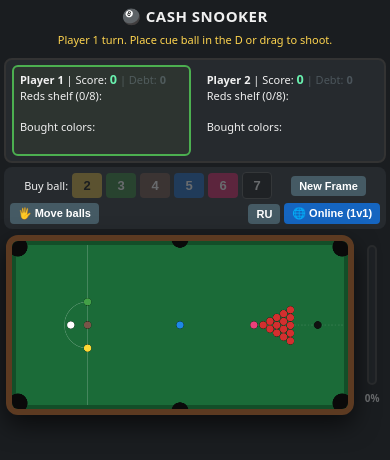
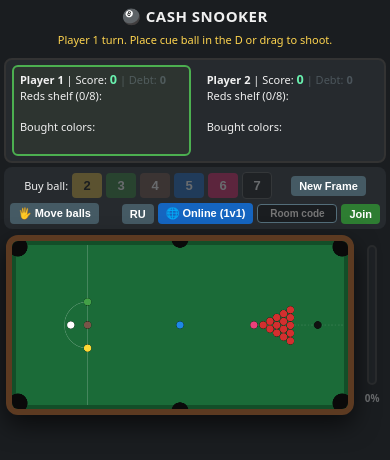
Before and after one commit to vokoramus/cash_snooker, a plain HTML site: page static/index.html in a window 390 px wide. Both pictures are taken after a click on the button "EN". Drawn offline with Linux system fonts and the light colour scheme.

Commit message:
кнопка присоединиться и ввод кода комнаты

```diff
--- a/static/i18n.js
+++ b/static/i18n.js
@@ -15,6 +15,8 @@ const I18N = {
     cancel: 'ОТМЕНА',
     newGame: 'Новая партия',
     moveBalls: '🖐 Двигать шары',
+    mpPlaceholder: 'Код комнаты',
+    mpJoin: 'Войти',
 
     mpOnline: '🌐 Онлайн (1 на 1)',
     mpLeave: '✖ Выйти в Single Mode',
@@ -62,6 +64,8 @@ const I18N = {
     cancel: 'CANCEL',
     newGame: 'New Frame',
     moveBalls: '🖐 Move balls',
+    mpPlaceholder: 'Room code',
+    mpJoin: 'Join',
 
     mpOnline: '🌐 Online (1v1)',
     mpLeave: '✖ Exit to Single Mode',
--- a/static/mobile.css
+++ b/static/mobile.css
@@ -82,6 +82,11 @@
     min-width: 24px;
   }
 
+  #mp-room-input {
+    width: 68px;
+    padding: 3px 5px;
+    font-size: 10px;
+  }
 }
 
 /* Горизонтальный (альбомный) режим смартфона: всё строго в 1 строку */
@@ -203,4 +208,10 @@
     gap: 8px;
   }
 
+  #mp-room-input {
+    width: 68px;
+    padding: 3px 5px;
+    font-size: 10px;
+  }
+
 }
--- a/static/multiplayer.js
+++ b/static/multiplayer.js
@@ -209,6 +209,32 @@ const Multiplayer = (() => {
     };
   }
 
+  function toggleJoinControls(inRoom) {
+    const input = document.getElementById('mp-room-input');
+    const joinBtn = document.getElementById('btn-mp-join');
+    const createBtn = document.getElementById('btn-mp');
+
+    if (input) input.style.display = inRoom ? 'none' : 'inline-block';
+    if (joinBtn) joinBtn.style.display = inRoom ? 'none' : 'inline-block';
+    if (createBtn) {
+      createBtn.innerText = inRoom ? t('mpLeave') : t('mpOnline');
+      createBtn.style.background = inRoom ? '#c62828' : '#1565c0';
+    }
+  }
+
+  function joinByCode(rawCode) {
+    const cleanCode = String(rawCode || '').trim().toLowerCase();
+    if (!cleanCode) return;
+
+    roomId = cleanCode;
+    const url = new URL(window.location.href);
+    url.searchParams.set('room', roomId);
+    window.history.replaceState({}, '', url);
+
+    connect(roomId);
+    toggleJoinControls(true);
+  }
+
   function leaveRoom() {
     if (ws) {
       const oldWs = ws;
@@ -218,80 +244,87 @@ const Multiplayer = (() => {
     roomId = null;
     myIndex = null;
     playersCount = 0;
+    lastBannerUpdater = null;
 
-    // Убираем параметр ?room=... из адресной строки
     const url = new URL(window.location.href);
     url.searchParams.delete('room');
     window.history.replaceState({}, '', url);
 
-    // Прячем баннер комнаты
     const banner = document.getElementById('mp-banner');
     if (banner) banner.remove();
 
-    // Возвращаем кнопку в исходное состояние
-    const btn = document.getElementById('btn-mp');
-    if (btn) {
-      btn.innerText = t('mpOnline');
-      btn.style.background = '#1565c0';
-    }
+    const input = document.getElementById('mp-room-input');
+    if (input) input.value = '';
 
-    // ...
-    lastBannerUpdater = null;
+    toggleJoinControls(false);
 
     if (typeof updateUI === 'function') updateUI();
   }
 
   function handleMpButtonClick() {
-    // Если уже в комнате — выходим обратно в Single Mode
     if (roomId || ws) {
       leaveRoom();
       return;
     }
 
-    // Иначе создаём новую комнату
-    roomId = Math.random().toString(36).substring(2, 7);
-    const url = new URL(window.location.href);
-    url.searchParams.set('room', roomId);
-    window.history.replaceState({}, '', url);
-    connect(roomId);
-
+    const newCode = Math.random().toString(36).substring(2, 7);
+    joinByCode(newCode);
     navigator.clipboard?.writeText(window.location.href).catch(() => {});
-
-    const btn = document.getElementById('btn-mp');
-    if (btn) {
-      btn.innerText = t('mpLeave');
-      btn.style.background = '#c62828';
-    }
   }
 
   function initUI() {
     const controls = document.querySelector('.controls');
     if (controls && !document.getElementById('btn-mp')) {
-      const btn = document.createElement('button');
-      btn.id = 'btn-mp';
-      btn.innerText = t('mpOnline');
-      btn.style.background = '#1565c0';
-      btn.onclick = handleMpButtonClick;
-      controls.appendChild(btn);
+      // Кнопка создания комнаты / выхода
+      const createBtn = document.createElement('button');
+      createBtn.id = 'btn-mp';
+      createBtn.innerText = t('mpOnline');
+      createBtn.style.background = '#1565c0';
+      createBtn.onclick = handleMpButtonClick;
+      controls.appendChild(createBtn);
+
+      // Поле ввода кода комнаты
+      const input = document.createElement('input');
+      input.id = 'mp-room-input';
+      input.type = 'text';
+      input.maxLength = 12;
+      input.placeholder = t('mpPlaceholder');
+      input.onkeydown = (e) => {
+        if (e.key === 'Enter') joinByCode(input.value);
+      };
+      controls.appendChild(input);
+
+      // Кнопка "Войти"
+      const joinBtn = document.createElement('button');
+      joinBtn.id = 'btn-mp-join';
+      joinBtn.innerText = t('mpJoin');
+      joinBtn.style.background = '#2e7d32';
+      joinBtn.onclick = () => joinByCode(input.value);
+      controls.appendChild(joinBtn);
     }
 
     const params = new URLSearchParams(window.location.search);
     const urlRoom = params.get('room');
-    if (urlRoom) {
-      connect(urlRoom);
-      const btn = document.getElementById('btn-mp');
-      if (btn) {
-        btn.innerText = t('mpLeave');
-        btn.style.background = '#c62828';
-      }
+    if (urlRoom && urlRoom.trim() !== '') {
+      joinByCode(urlRoom);
+    } else {
+      roomId = null;
+      myIndex = null;
+      playersCount = 0;
+      toggleJoinControls(false);
     }
   }
 
   function refreshLang() {
-    const btn = document.getElementById('btn-mp');
-    if (btn) {
-      btn.innerText = (roomId || ws) ? t('mpLeave') : t('mpOnline');
-    }
+    const inRoom = Boolean(roomId || ws);
+    toggleJoinControls(inRoom);
+
+    const input = document.getElementById('mp-room-input');
+    if (input) input.placeholder = t('mpPlaceholder');
+
+    const joinBtn = document.getElementById('btn-mp-join');
+    if (joinBtn) joinBtn.innerText = t('mpJoin');
+
     const banner = document.getElementById('mp-banner');
     if (banner && lastBannerUpdater) {
       banner.innerText = lastBannerUpdater();
--- a/static/style.css
+++ b/static/style.css
@@ -215,3 +215,20 @@ canvas {
   min-width: 34px;
   text-align: center;
 }
+
+#mp-room-input {
+  width: 96px;
+  padding: 5px 8px;
+  border-radius: 4px;
+  border: 1px solid #546e7a;
+  background: #1a1d20;
+  color: #fff;
+  font-size: 13px;
+  font-weight: 600;
+  text-align: center;
+  outline: none;
+}
+
+#mp-room-input:focus {
+  border-color: #4fc3f7;
+}
```
